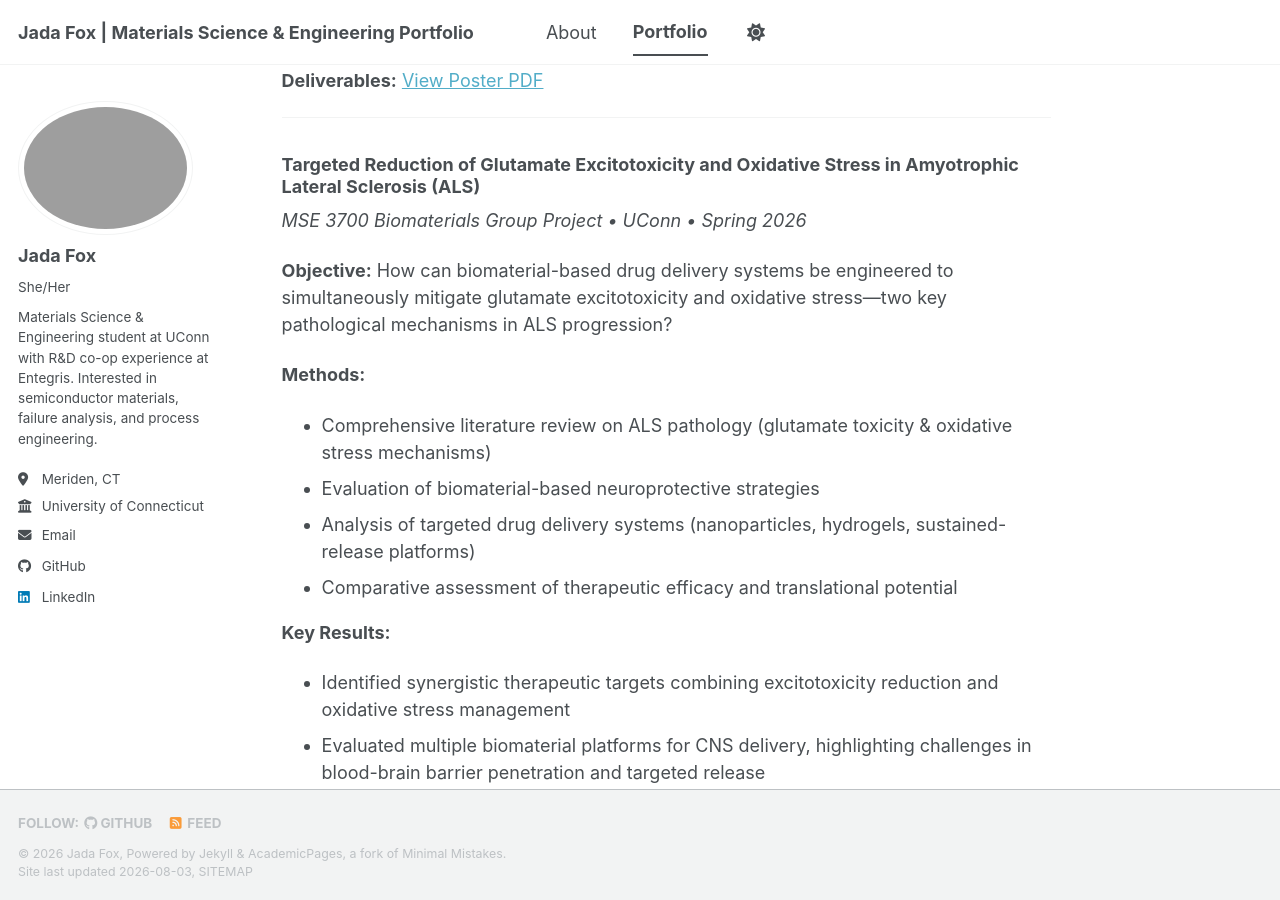
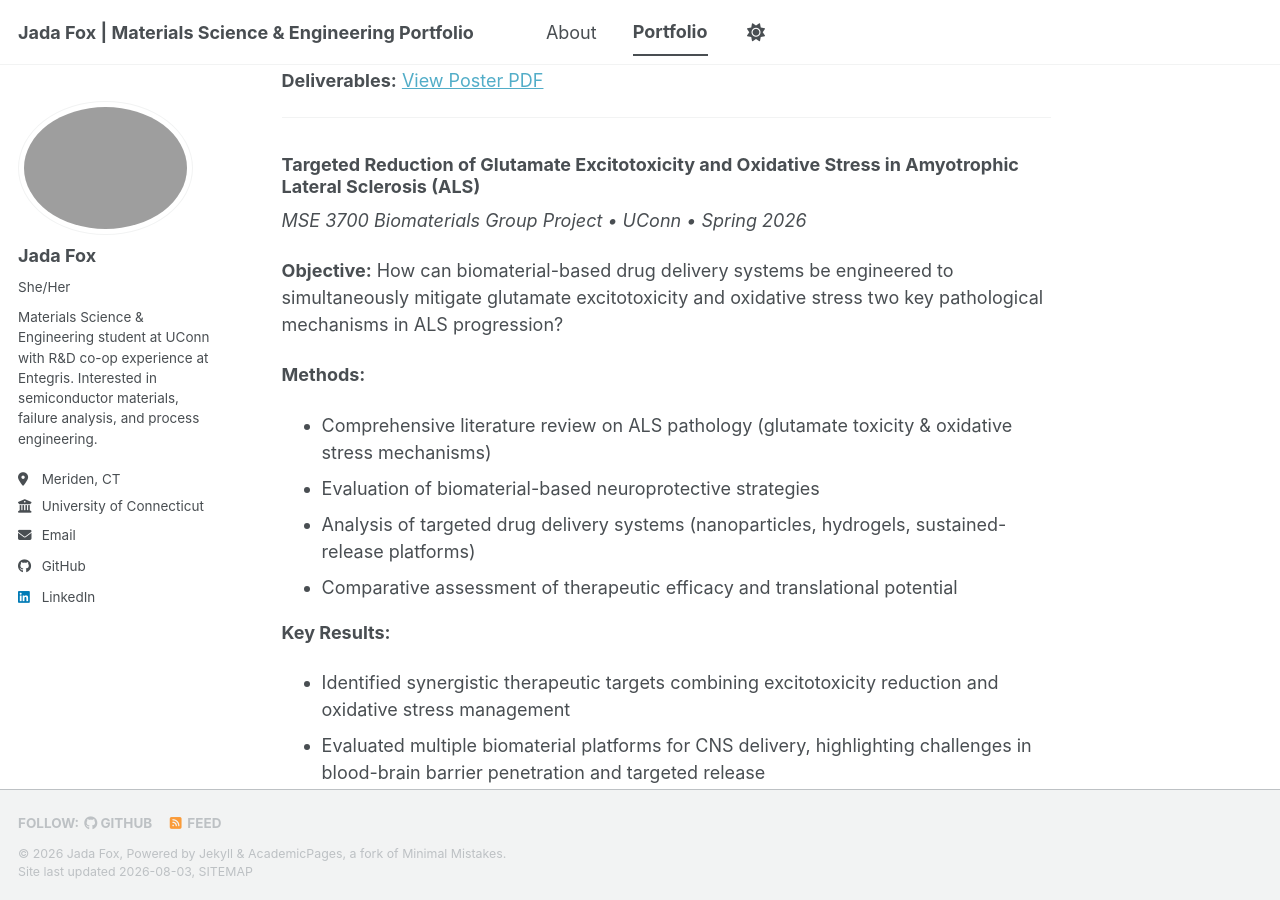
Before and after one commit to FoxJada/FoxJada.github.io, a Jekyll site: the page built from _pages/portfolio.md, in a window 1280 px wide and 900 px high, scrolled down 1448 px. Built offline with Jekyll 4.4.1, drawn with Linux system fonts in a browser that asks for light colours; a style sheet for code colours, icons or effects is not loaded.

```diff
--- a/_pages/portfolio.md
+++ b/_pages/portfolio.md
@@ -49,7 +49,7 @@ How does cooling rate (water quenching vs. furnace cooling) influence the hardne
 *MSE 3700 Biomaterials Group Project • UConn • Spring 2026*
 
 **Objective:**
-How can biomaterial-based drug delivery systems be engineered to simultaneously mitigate glutamate excitotoxicity and oxidative stress—two key pathological mechanisms in ALS progression?
+How can biomaterial-based drug delivery systems be engineered to simultaneously mitigate glutamate excitotoxicity and oxidative stress two key pathological mechanisms in ALS progression?
 
 **Methods:**
 - Comprehensive literature review on ALS pathology (glutamate toxicity & oxidative stress mechanisms)
```
